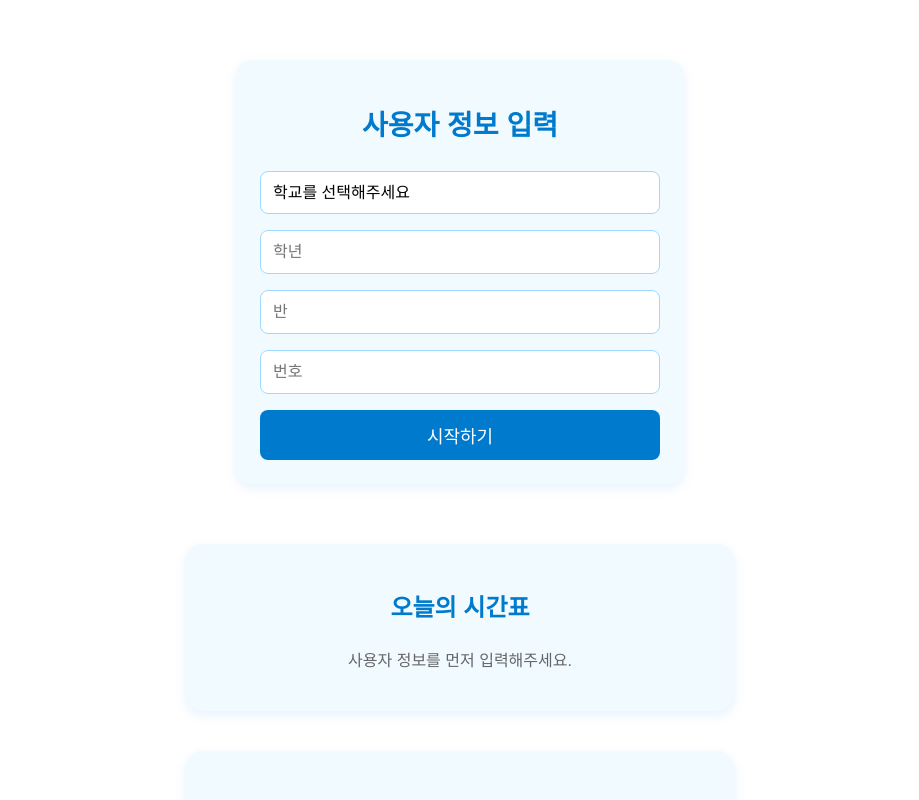
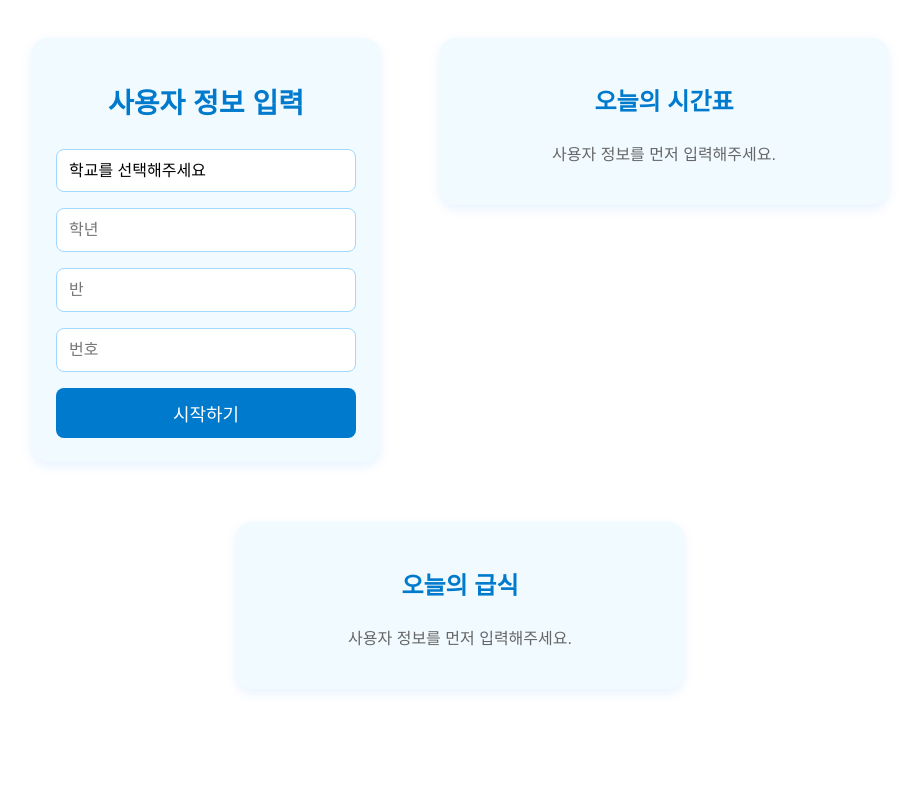
Before and after one commit to hjzhhhj/SCHOK, a React (Vite) app: page / in a window 1280 px wide. Shown: the top 800 px of the page, without its empty margins (180-1099 px from the left). Built offline with nearby package versions, Linux system fonts and the light colour scheme.

Commit message:
[fix] 레이아웃 개선

```diff
--- a/src/Index.tsx
+++ b/src/Index.tsx
@@ -1,15 +1,23 @@
-import SetupPage from './pages/SetUpPage'
-import Timetable from './pages/TimeTable'
-import Meal from './pages/Meal'
+import SetupPage from './pages/SetUpPage';
+import Timetable from './pages/TimeTable';
+import Meal from './pages/Meal';
 import React from 'react';
+import styled from 'styled-components';
+
+const IndexLayoutContainer = styled.div`
+    display: flex;
+    flex-wrap: wrap;
+    justify-content: center;
+    align-items: flex-start;
+`;
 
 const Index: React.FC = () => {
     return (
-        <div>
+        <IndexLayoutContainer>
             <SetupPage />
             <Timetable />
             <Meal />
-        </div>
+        </IndexLayoutContainer>
     );
 }
 
--- a/src/pages/Meal.tsx
+++ b/src/pages/Meal.tsx
@@ -11,8 +11,8 @@ interface MealData {
 }
 
 const Container = styled.div`
-    max-width: 500px;
-    margin: 40px auto;
+    width: 400px;
+    margin: 30px;
     padding: 24px;
     border-radius: 16px;
     background-color: #f0faff;
--- a/src/pages/SetUpPage.tsx
+++ b/src/pages/SetUpPage.tsx
@@ -5,8 +5,8 @@ import type { UserInfo } from "../types/user";
 import { SCHOOL_CODE_MAP } from "../utils/schoolCodeMap";
 
 const Container = styled.div`
-    max-width: 400px;
-    margin: 60px auto;
+    width: 300px;
+    margin: 30px;
     padding: 24px;
     border-radius: 16px;
     background-color: #f0faff;
--- a/src/pages/TimeTable.tsx
+++ b/src/pages/TimeTable.tsx
@@ -10,8 +10,8 @@ interface TimetableEntry {
 }
 
 const Container = styled.div`
-    max-width: 500px;
-    margin: 40px auto;
+    width: 400px;
+    margin: 30px;
     padding: 24px;
     border-radius: 16px;
     background-color: #f0faff;
```
